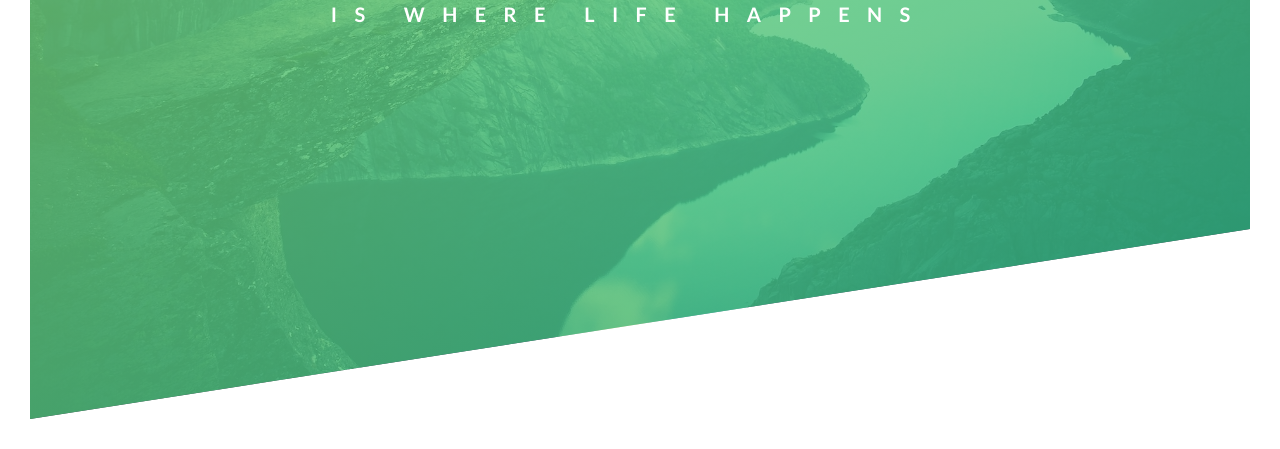
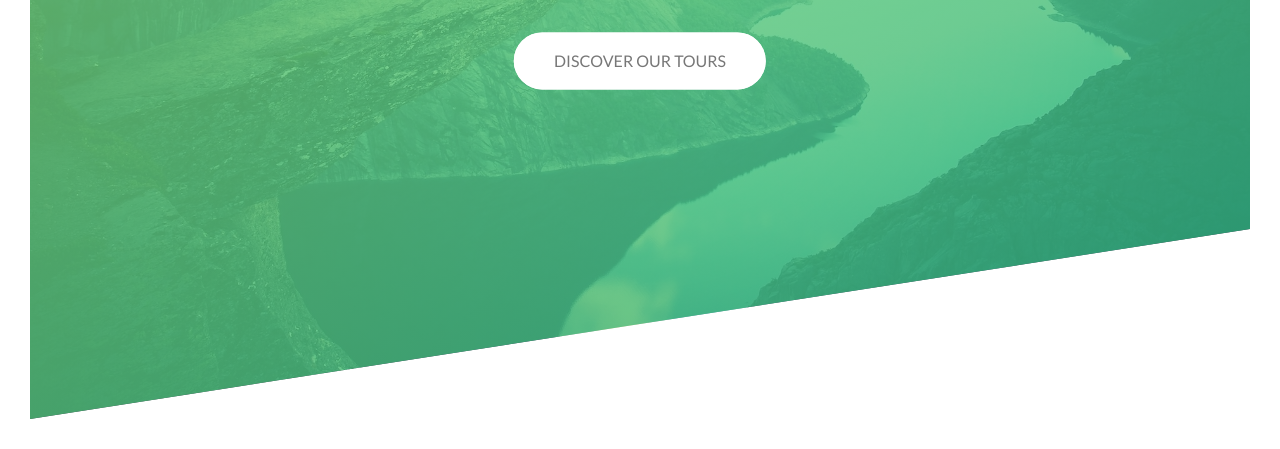
Before and after one commit to fatihay/natours, a plain HTML site: page index.html in a window 1280 px wide. Shown: the part 371-820 px from the top of the page. Drawn offline with Linux system fonts and the light colour scheme.

Commit message:
Building complex animated button

```diff
--- a/css/style.css
+++ b/css/style.css
@@ -4,6 +4,8 @@ Light green: #7ed56f
 Medium green: #55c57a
 Dark green: #28b485
 */
+
+
 
 * {
   margin: 0;
@@ -59,6 +61,9 @@ body {
   left: 50%;
   transform: translate(-50%, -50%);
   /* Bu 3 satırla yazıyı ortalamış olduk */
+
+  text-align: center;
+  /* içindekileri ortalamış olduk */
 }
 
 .heading-primary {
@@ -67,6 +72,8 @@ body {
 
   backface-visibility: hidden;
   /* Animasyon sonundaki sallanmayı gizliyor */
+
+  margin-bottom: 60px;
 }
 
 .heading-primary-main {
@@ -128,3 +135,77 @@ body {
     transform: translateX(0);
   }
 }
+
+
+@keyframes moveInBottom {
+  0% {
+    opacity: 0;
+    transform: translateY(30px);
+  }
+
+  100% {
+    opacity: 1;
+    transform: translateY(0);
+  }
+}
+
+
+.btn:link,
+.btn:visited {
+  text-transform: uppercase;
+  text-decoration: none;
+  padding: 15px 40px;
+  display: inline-block;
+  border-radius: 100px;
+  transition: all .2s;
+  /* bu da bir animasyon ama tam anlamadım */
+
+  position: relative;
+}
+
+.btn:hover{
+  transform: translateY(-3px);
+  box-shadow: 0 10px 20px rgba(0, 0, 0, .2);
+  /* x, y, blur,  */
+}
+
+.btn:active{
+  transform: translateY(-1px);
+  box-shadow: 0 5px 10px rgba(0, 0, 0, .2);
+}
+
+.btn-white{
+  background-color: #fff;
+  color: #777;
+}
+
+.btn::after {
+  content: "";
+  display: inline-block;
+  height: 100%;
+  width: 100%;
+  border-radius: 100px;
+  position: absolute;
+  top: 0;
+  left: 0;
+  z-index: -1;
+  transition: all .4s;
+}
+
+.btn-white::after{
+  background-color: #fff;
+}
+
+.btn:hover::after {
+  transform: scaleX(1.4) scaleY(1.6);
+  opacity: 0;
+  /* çok güzel, opacity 0 bu efekti sağlıyor */
+}
+
+.btn-animated{
+  animation: moveInBottom .5s ease-out .75s;
+  /* sondaki delay time */
+
+  animation-fill-mode: backwards;
+  /* animasyonun 0 noktasından başlamasını sağlıyor */
+}
--- a/index.html
+++ b/index.html
@@ -28,6 +28,8 @@
         <span class="heading-primary-main">Outdoors</span>
         <span class="heading-primary-sub">is where life happens</span>
       </h1>
+
+      <a href="#" class="btn btn-white btn-animated">Discover our tours</a>
     </div>
 
 
```
